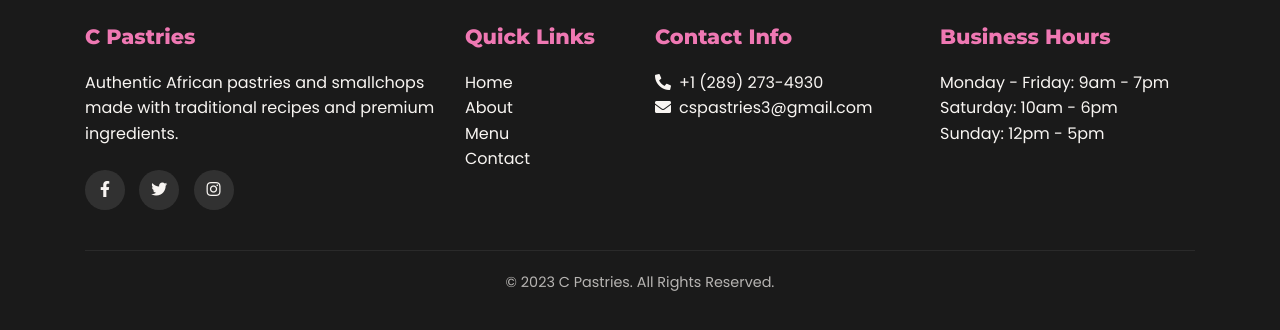
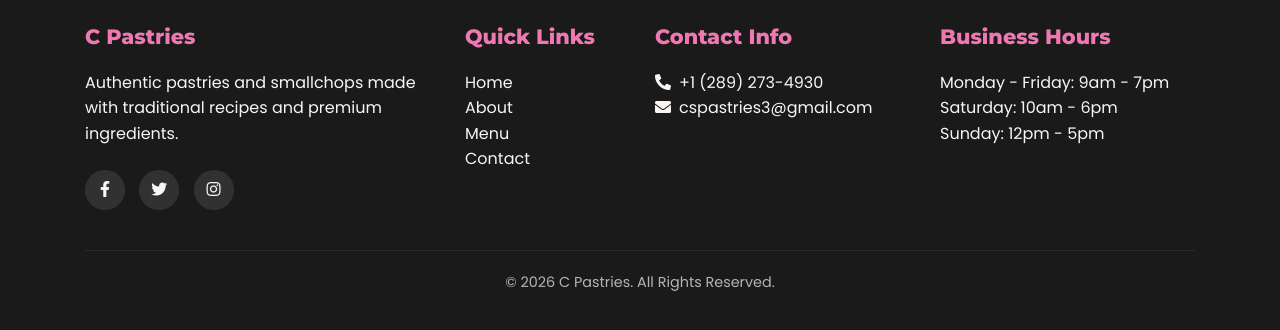
Before and after one commit to Gigx267/C-Pastries, a plain HTML site: page index.html in a window 1280 px wide. Shown: the part 4892-5222 px from the top of the page. Drawn offline with nearby package versions, Linux system fonts and the light colour scheme; a script that the page names is missing.

Commit message:
Update index.html

```diff
--- a/index.html
+++ b/index.html
@@ -1706,7 +1706,7 @@
             <div class="row">
                 <div class="col-lg-4 col-md-6 mb-4 mb-lg-0">
                     <h5>C Pastries</h5>
-                    <p>Authentic African pastries and smallchops made with traditional recipes and premium ingredients.</p>
+                    <p>Authentic  pastries and smallchops made with traditional recipes and premium ingredients.</p>
                     <div class="social-icons mt-4">
                         <a href="#"><i class="fab fa-facebook-f"></i></a>
                         <a href="#"><i class="fab fa-twitter"></i></a>
@@ -1739,7 +1739,7 @@
                 </div>
             </div>
             <div class="copyright">
-                <p>&copy; 2023 C Pastries. All Rights Reserved.</p>
+                <p>&copy; 2026 C Pastries. All Rights Reserved.</p>
             </div>
         </div>
     </footer>
```
